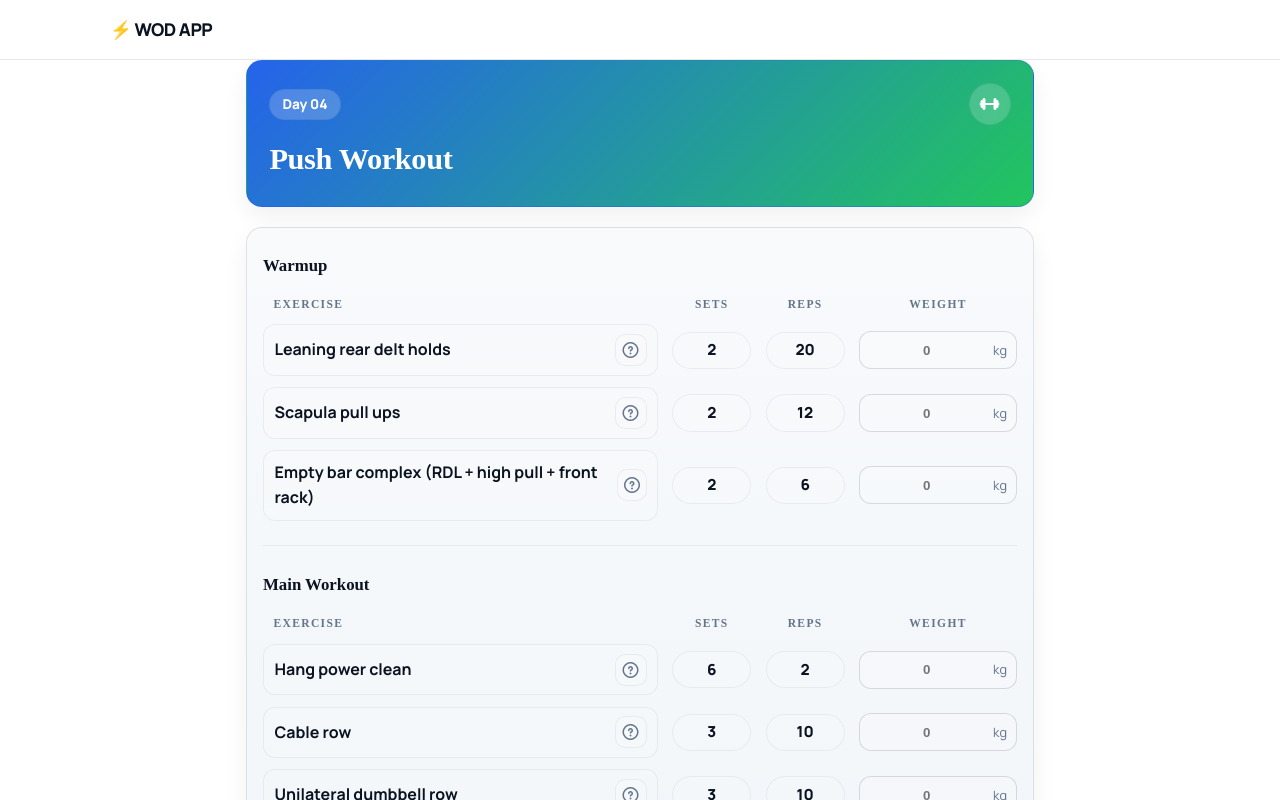
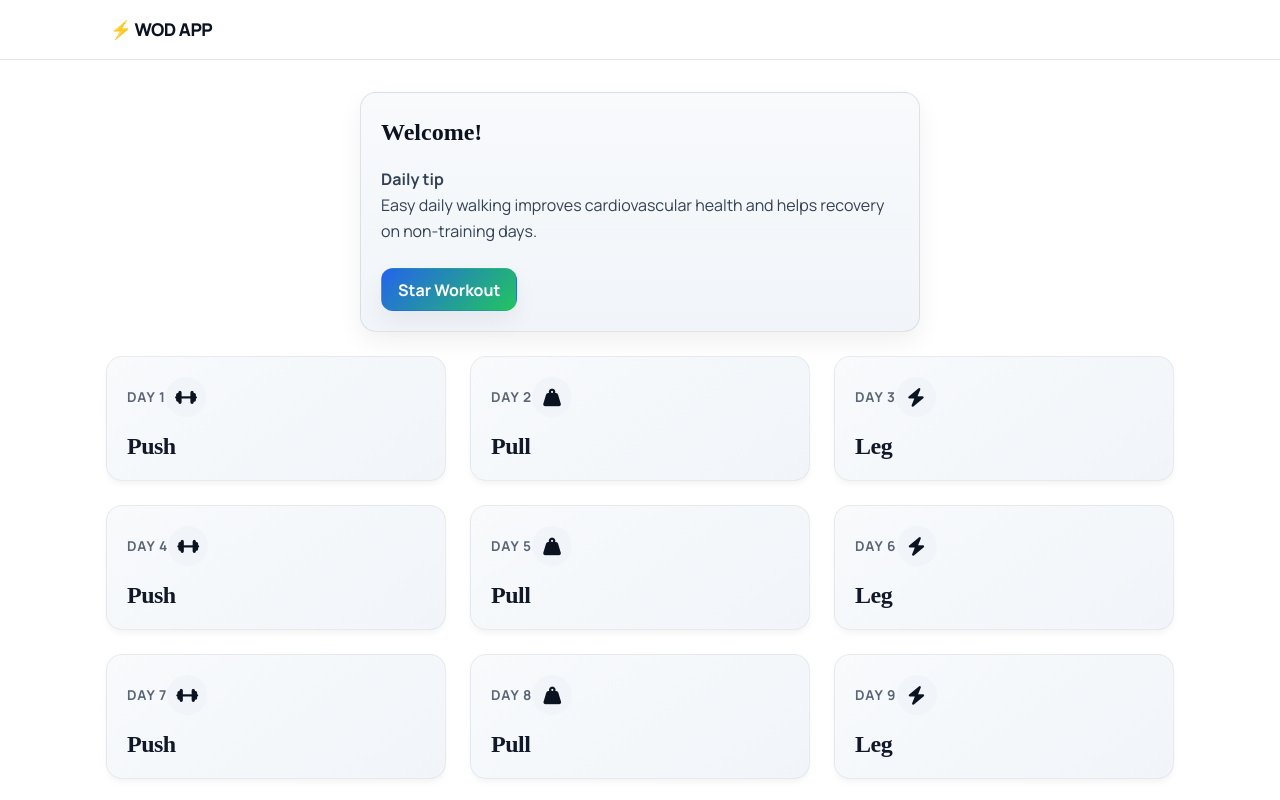
Before and after one commit to LuisoJSM/vue-wod-app, a Vue app: page / in a window 1280 px wide. Shown: the top 800 px of the page. Built offline with nearby package versions, Linux system fonts and the light colour scheme.

Commit message:
Adjust some styles

```diff
--- a/src/App.vue
+++ b/src/App.vue
@@ -4,7 +4,7 @@ import Welcome from './components/pages/Welcome.vue';
 import Dashboard from './components/pages/Dashboard.vue';
 import Workout from './components/pages/Workout.vue';
 
-const selectedDisplay = 3
+const selectedDisplay = 2
 
 </script>
 
--- a/src/components/pages/Workout.vue
+++ b/src/components/pages/Workout.vue
@@ -3,7 +3,7 @@ import { ref, computed } from 'vue'
 import Portal from '../Portal.vue';
 import { workoutProgram, exerciseDescriptions } from '../../utils'
 
-const selectedWorkout = 4
+const selectedWorkout = 0
 const { workout, warmup } = workoutProgram[selectedWorkout]
 // let selectedExercise = null
 let selectedExercise = ref(null)
```
